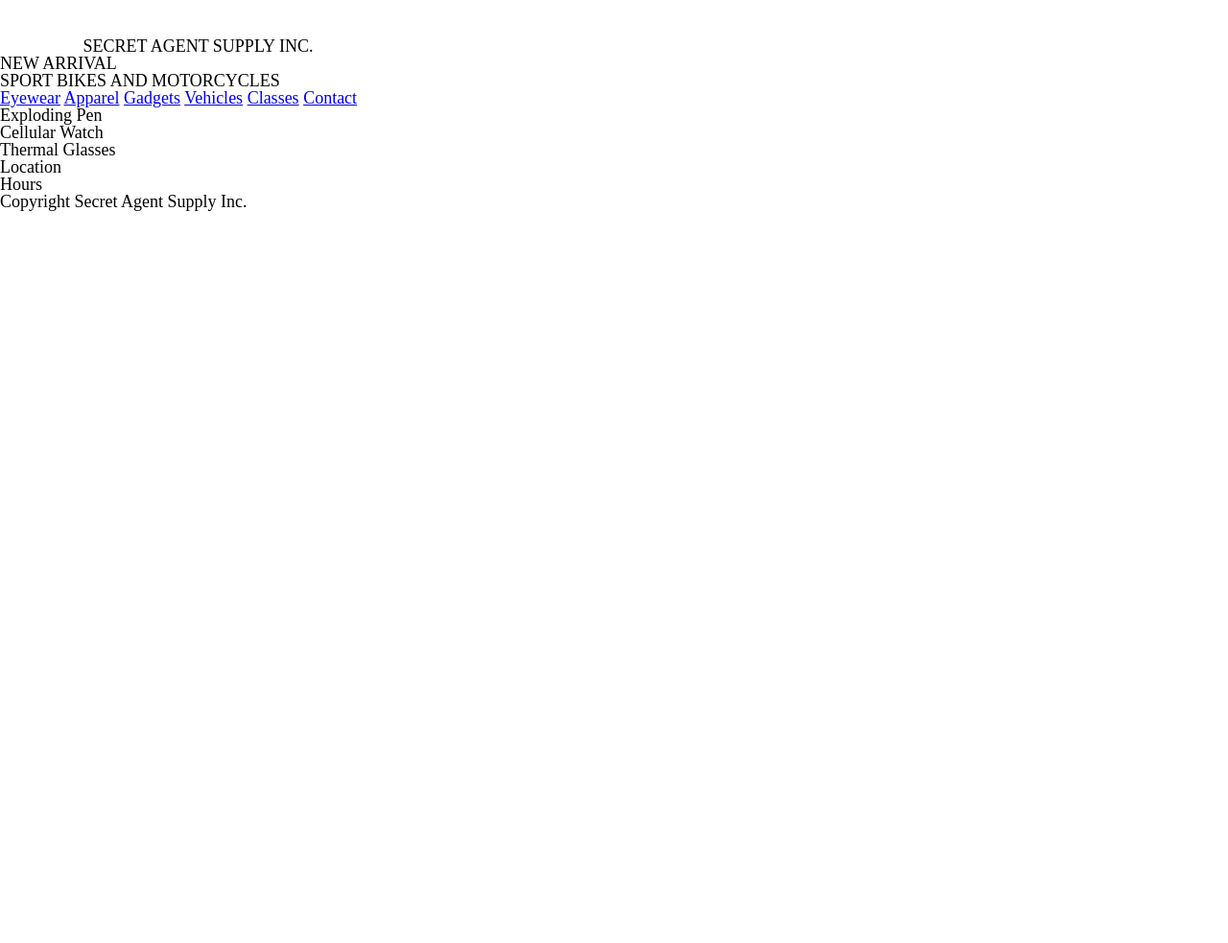
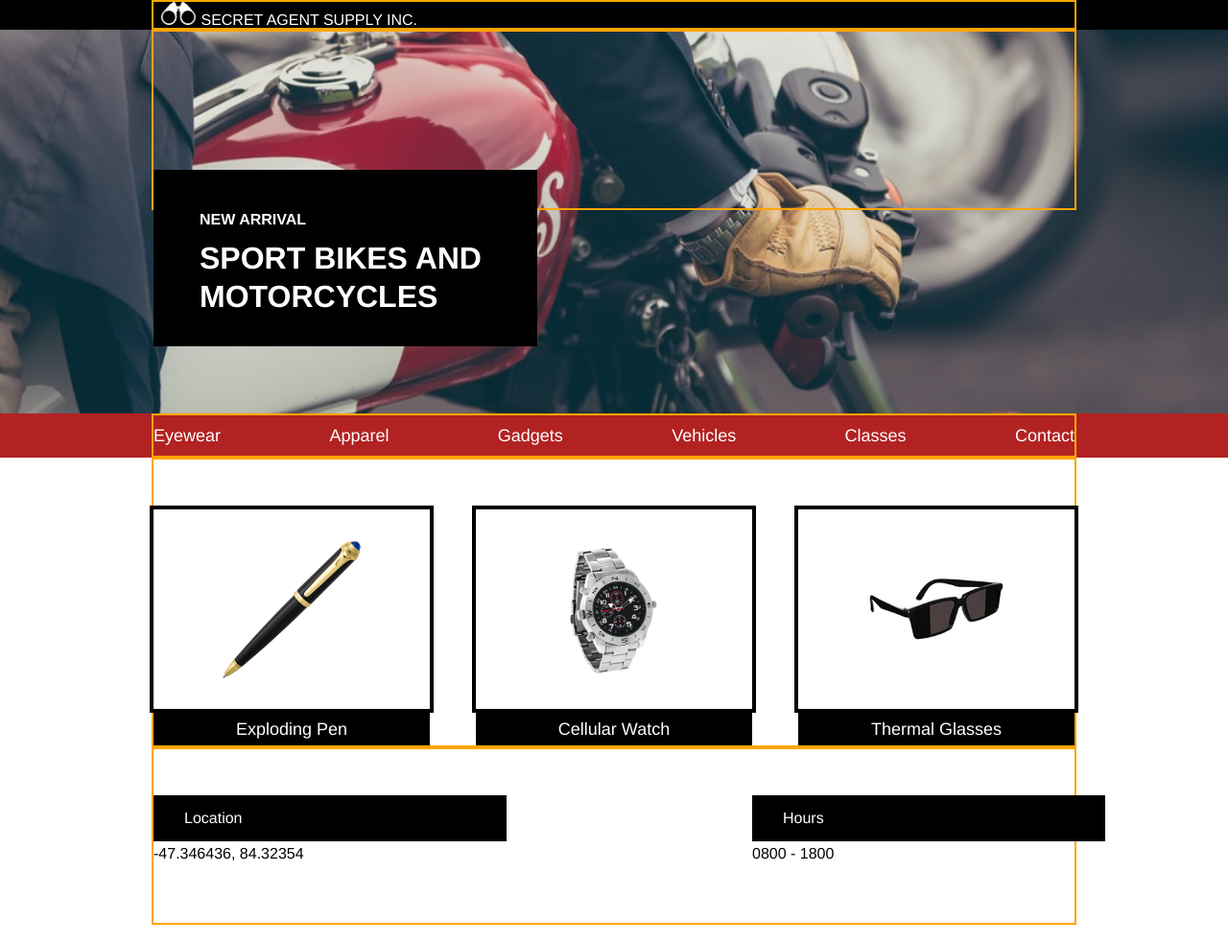
Before and after one commit to stephlaf/SecretAgentSupply, a plain HTML site: page index.html in a window 1280 px wide. Shown: the whole page at 96% size. Before the commit the page ends 800 px from the top, so only its background shows below. Drawn offline with Linux system fonts and the light colour scheme.

Commit message:
Add style Produts and Infos

```diff
--- a/Resources/css/style.css
+++ b/Resources/css/style.css
@@ -1,3 +1,156 @@
 body {
+  font-family: Helvetica;
   font-size: 18px;
+  color: white;
 }
+
+
+h1 {
+  font-size: 2rem;
+}
+
+h2 {
+  font-size: 1rem;
+}
+
+h3 {
+  font-size: 1rem;
+  color: black;
+}
+
+.container {
+  max-width: 960px;
+  margin: 0 auto;
+  border: 2px solid orange;
+}
+
+.company_name {
+  background-color: black;
+}
+
+/* .logo .container {
+  display: flex;
+  align-items: center;
+  margin: 0.66rem 0;
+} */
+
+.logo_img {
+  height: 1.5rem;
+  margin-left: 0.5rem;
+}
+
+.logo_span {
+  font-size: 1rem;
+  /* margin: 0.66rem 0; */
+  /* margin: 6rem 1rem; */
+}
+
+header {
+  height: 25rem;
+  background-image: url("../images/moto.jpeg");
+  background-repeat: no-repeat;
+  background-position: center;
+  background-size: cover;
+
+}
+
+.new {
+  font-weight: bold;
+  width: 25rem;
+  background-color: black;
+  position: relative;
+  top: 9rem;
+
+}
+
+.text {
+  padding: 2rem 3rem;
+  line-height: 2.5rem;
+}
+
+.menu {
+  background-color: firebrick;
+}
+
+.nav {
+  display: flex;
+  justify-content: space-between;
+}
+
+.links {
+  color: white;
+  text-decoration: none;
+  margin: 0.75rem 0;
+}
+
+.itemzzz {
+  /* border: 2px solid red; */
+  margin-top: 3rem;
+  display: flex;
+  justify-content: space-between;
+}
+
+.product {
+  display: flex;
+  flex-direction: column;
+  justify-content: center;
+  align-items: center;
+  /* border: 2px solid blue; */
+  width: 30%;
+
+}
+
+.item {
+  border: 4px solid black;
+  width: 100%;
+  height: 13rem;
+}
+
+.description {
+  background-color: black;
+  padding: 0.5rem 0;
+  width: 100%;
+  height: auto;
+  text-align: center;
+}
+
+#pen {
+  background-image: url("../images/pen.png");
+  background-size: 9rem;
+  background-repeat: no-repeat;
+  background-position: center;
+}
+
+#watch {
+    background-image: url("../images/watch.png");
+    background-size: 9rem;
+    background-repeat: no-repeat;
+    background-position: center;
+}
+
+#glasses {
+    background-image: url("../images/glasses.png");
+    background-size: 9rem;
+    background-repeat: no-repeat;
+    background-position: center;
+}
+
+.infos {
+  display: flex;
+  justify-content: space-between;
+  margin-top: 3rem;
+  margin-bottom: 4rem;
+}
+
+.infobox {
+  display: flex;
+  flex-direction: column;
+  width: 35%;
+}
+
+.details {
+  background-color: black;
+  width: 100%;
+  padding: 1rem 0 1rem 2rem;
+    margin-bottom: 0.3rem;
+}
--- a/index.html
+++ b/index.html
@@ -11,18 +11,31 @@
 
   <body>
 
-    <div class="logo">
-      <img src="./resources/images/logo.png" alt="logo">
-      <span>SECRET AGENT SUPPLY INC.</span>
+      <div class="company_name">
+        <div class="container">
+          <img class="logo_img" src="./resources/images/logo.png" alt="logo">
+          <span class="logo_span">SECRET AGENT SUPPLY INC.</span>
+        </div>
       </div>
 
       <header class="header">
+        <div class="container">
+
           <div class="new">
+            <div class="text">
               <h2>NEW ARRIVAL</h2>
               <h1>SPORT BIKES AND MOTORCYCLES</h1>
             </div>
 
+          </div>
+
+        </div>
+
       </header>
+
+      <div class="menu">
+
+        <div class="container">
 
           <nav class="nav">
               <a class="links" href="#eyewear">Eyewear</a>
@@ -33,41 +46,71 @@
               <a class="links" href="#contact">Contact</a>
           </nav>
 
-    <main>
+        </div>
+      </div>
+
+      <div class="container">
+
           <div class="itemzzz">
 
-        <div class="item">
+            <div class="product">
+              <div id="pen" class="item">
+              </div>
+              <div class="description">
                 <p>Exploding Pen</p>
-
+              </div>
             </div>
 
-        <div class="item">
+            <div class="product">
+              <div id="watch" class="item">
+              </div>
+              <div class="description">
                 <p>Cellular Watch</p>
-
+              </div>
             </div>
 
-        <div class="item">
+            <div class="product">
+              <div id="glasses" class="item">
+              </div>
+              <div class="description">
                 <p>Thermal Glasses</p>
-
               </div>
-
-        <div class="infos">
-
-          <div class="location">
-            <h2>Location</h2>
             </div>
-
-          <div class="hours">
-            <h2>Hours</h2>
 
           </div>
 
       </div>
 
+      <div class="container">
+
+        <div class="infos">
+
+          <div class="infobox">
+            <div class="details">
+              <h2>Location</h2>
+            </div>
+            <h3>-47.346436, 84.32354</h3>
+          </div>
+
+          <div class="infobox">
+            <div class="details">
+              <h2>Hours</h2>
+            </div>
+            <h3>0800 - 1800</h3>
+          </div>
+
+        </div>
+
+      </div>
+
+
+
       <footer>Copyright Secret Agent Supply Inc.</footer>
 
-      </div>
-    </main>
+
+
+
+
 
 
 
```
Lines whose indentation alone changed are shown as unchanged.
